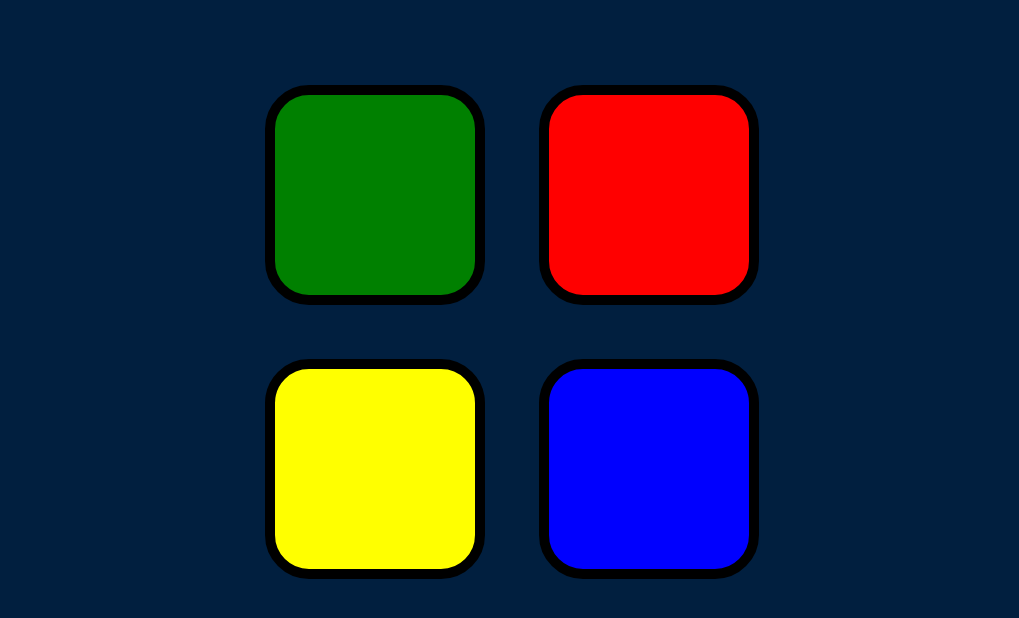
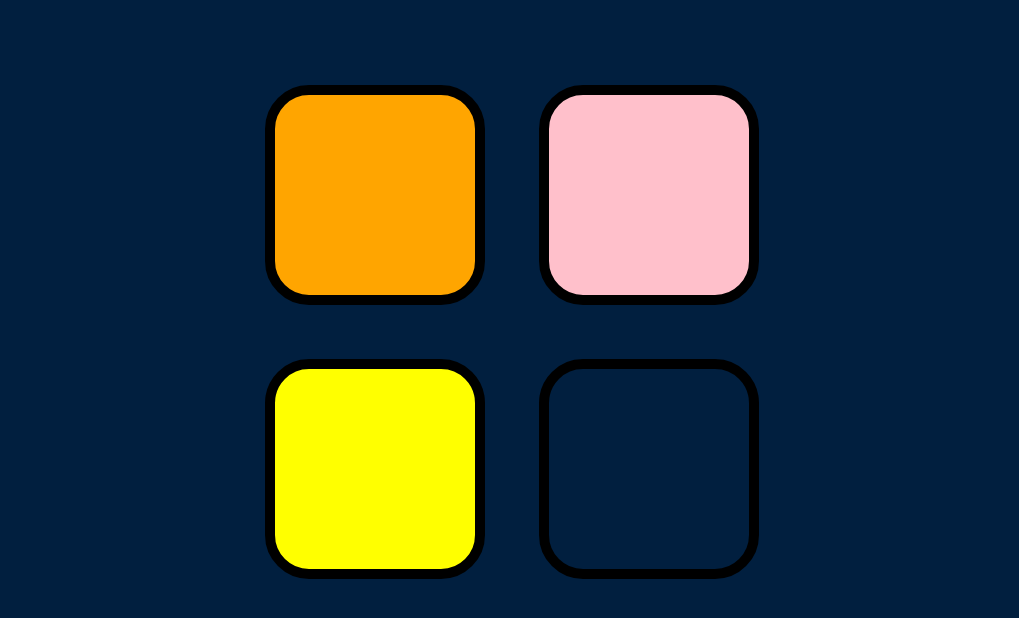
Before and after one commit to bhavani893/Play_with_colors, a plain HTML site: page index.html in a window 1280 px wide. Shown: the part 114-732 px from the top of the page, without its empty margins (128-1147 px from the left). Drawn offline with nearby package versions, Linux system fonts and the light colour scheme.

Commit message:
Update styles.css

```diff
--- a/styles.css
+++ b/styles.css
@@ -32,15 +32,15 @@ body {
 }
 
 .red {
-  background-color: red;
+  background-color: pink;
 }
 
 .green {
-  background-color: green;
+  background-color: orange;
 }
 
 .blue {
-  background-color: blue;
+  background-color: voilet;
 }
 
 .yellow {
```
